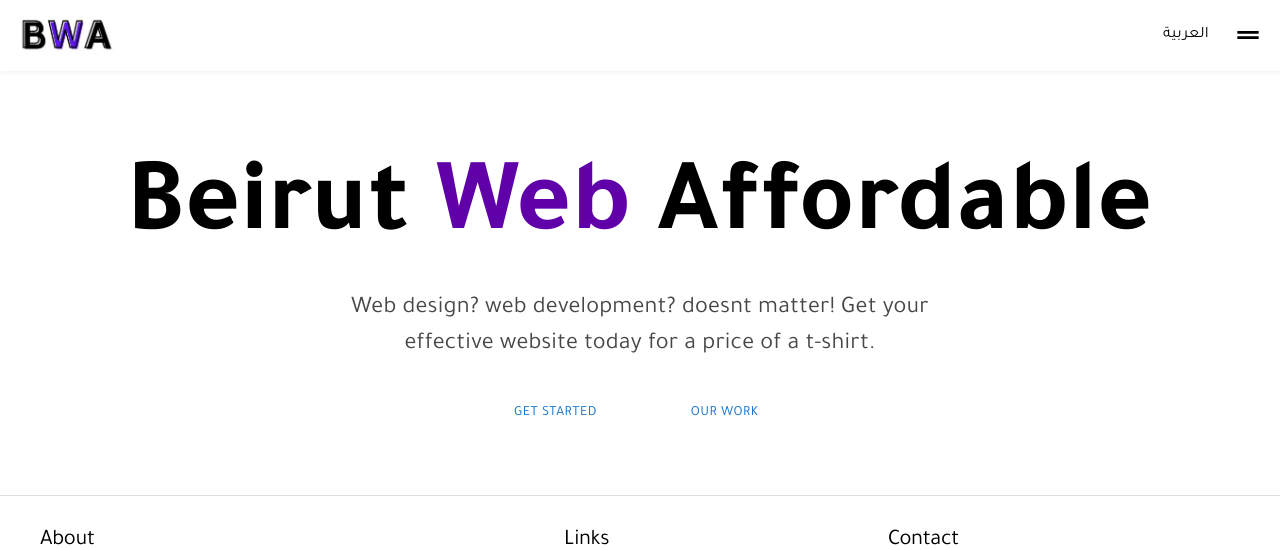
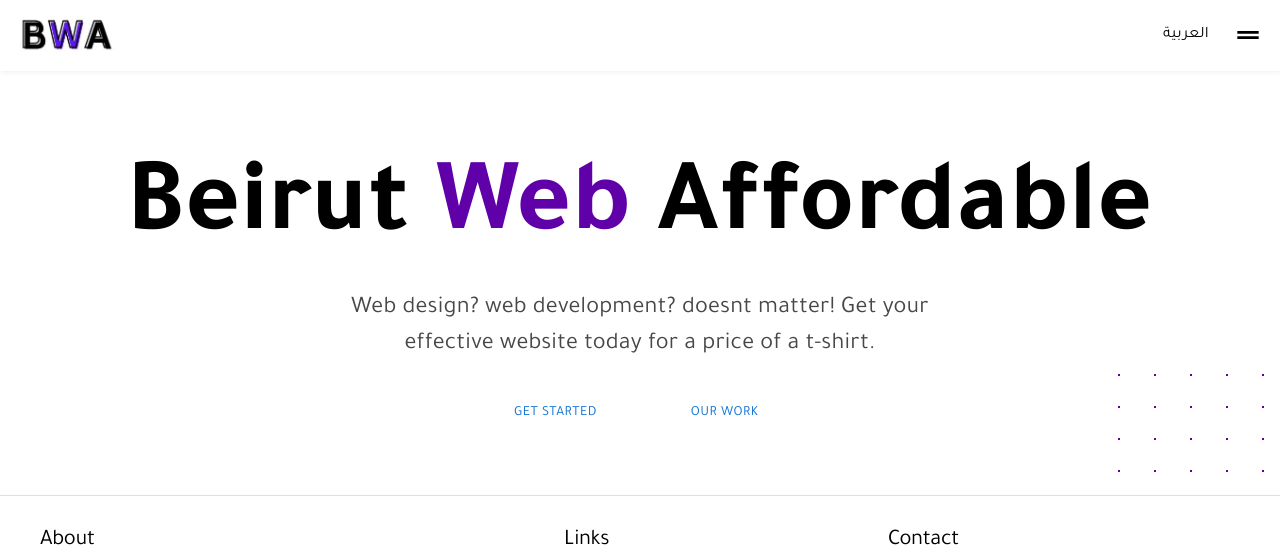
Before and after one commit to VitoMedlej/new-agency, a Next.js app: page / in a window 1280 px wide. Shown: the top 550 px of the page. Built offline with nearby package versions, Linux system fonts and the light colour scheme.

Commit message:
minor ui changes

```diff
--- a/src/Components/Desgin/Dots.tsx
+++ b/src/Components/Desgin/Dots.tsx
@@ -1,8 +1,13 @@
 import { Box } from "@mui/material"
 
-const Dots = () => {
+const Dots = ({color}:{color?:string}) => {
   return (
-    <Box className='dotted'>
+    <Box
+    sx={{
+
+      backgroundImage: `radial-gradient(${color || '#ffffff82'} 1.3px, transparent 0) !important`
+    }}
+    className='dotted'>
 
     </Box>
   )
--- a/src/Components/HomeSections/Hero.tsx
+++ b/src/Components/HomeSections/Hero.tsx
@@ -1,12 +1,13 @@
 import {Box, Button, Typography} from '@mui/material'
 import { useRouter } from 'next/router';
+import Dots from '../Desgin/Dots';
 import { lang } from '../Navbar/Navbar';
 
 const Hero = () => {
     const router = useRouter()
     const {l} = router.query;
         return (
-        <Box >
+        <Box sx={{position:'relative'}}>
 
             <Box sx={{display:'flex',flexDirection:'column'}} className='mw center' >
 
@@ -63,6 +64,7 @@ const Hero = () => {
                 </Box>
                 </Box>
             </Box>
+            <Dots color='#6000a9'/>
         </Box>
     )
 }
--- a/src/Styles/Styles.css
+++ b/src/Styles/Styles.css
@@ -130,13 +130,12 @@ body {
 
 .dotted {
   background: rgba(255, 255, 255, 0);
-  background-image: radial-gradient(rgba(255, 255, 255, 0.5098039216) 1.3px, transparent 0);
   background-size: 36px 32px;
   background-position: -16px -55px;
   position: absolute;
   bottom: -1%;
   right: 1%;
-  z-index: 4124124;
+  z-index: 5;
   width: 150px;
   height: 150px;
 }
--- a/src/Styles/Styles.scss
+++ b/src/Styles/Styles.scss
@@ -122,13 +122,13 @@ width:100%;    border:1px solid transparent;
 }
 .dotted {
     background: #ffffff00;
-    background-image: radial-gradient(#ffffff82 1.3px, transparent 0);
+
     background-size: 36px 32px;
     background-position: -16px -55px;
     position: absolute;
     bottom: -1%;
     right: 1%;
-    z-index: 4124124;
+    z-index: 5;
     width: 150px;
     height: 150px;
 }
```
Also changed, not shown: src/Components/HomeSections/About.tsx (added, +9 -0 lines), 1 other file (tests, documents, lock files or other folders).
